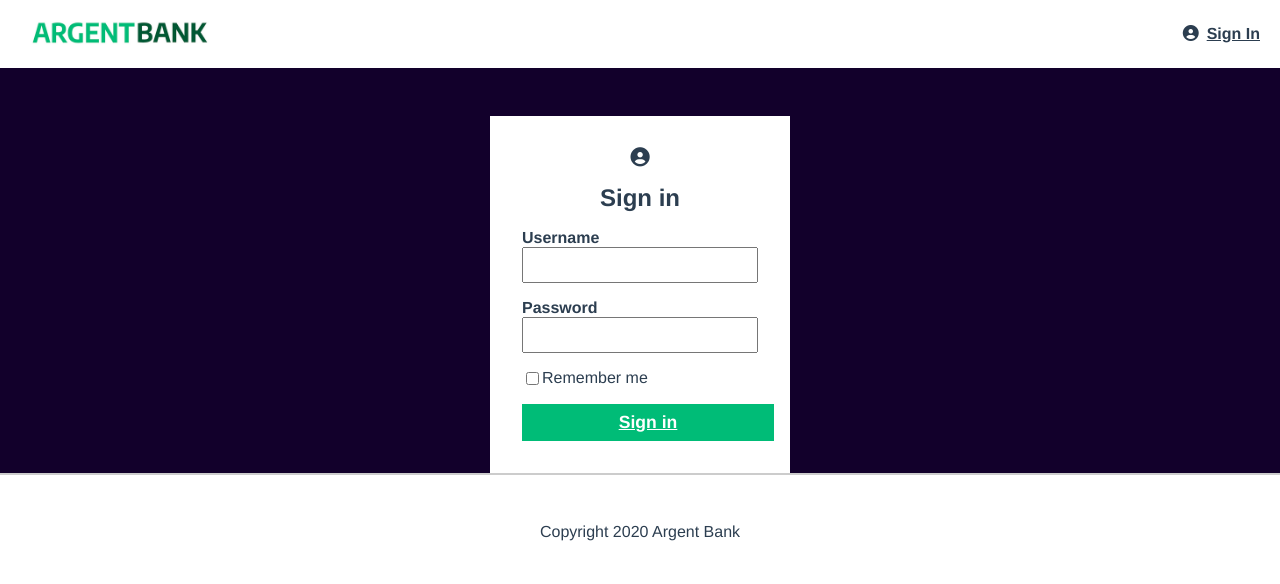
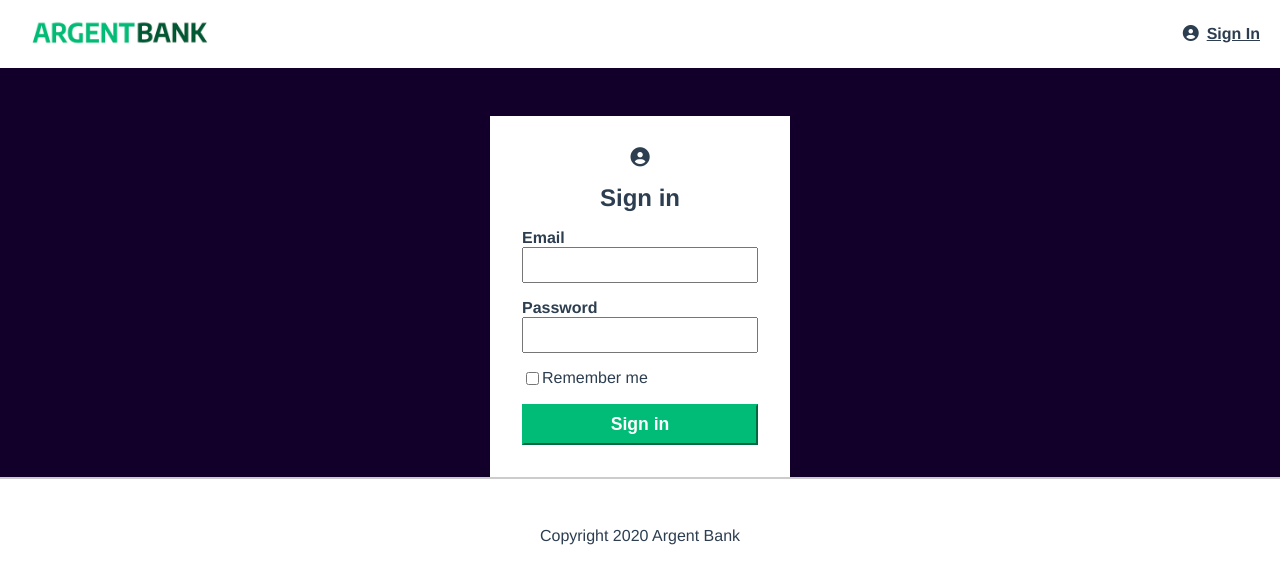
Before and after one commit to Axido545/argent-bank, a React (Vite) app: page /login in a window 1280 px wide. Shown: the top 584 px of the page. Built offline with nearby package versions, Linux system fonts and the light colour scheme.

Commit message:
api error 404

```diff
--- a/src/components/form/Form.jsx
+++ b/src/components/form/Form.jsx
@@ -1,17 +1,29 @@
 import "./form.css"
+import { loginAsync } from "../../redux/authSlice"
+import { useDispatch } from "react-redux";
+import { useState } from "react";
+
 export default function Form() {
+    const dispatch = useDispatch()
+    const [email, setEmail] = useState("");
+    const [password, setPassword] = useState("");
+
+    const handleSubmit = (e) => {
+        e.preventDefault();
+        console.log('test')
+        dispatch(loginAsync({ email, password }));
+    };
+
     return <form className="form-content">
         <i className="fa fa-user-circle login-icon"></i>
         <h1 className="form-title">Sign in</h1>
         <div className="input-wrapper">
-            <label htmlFor="username">Username</label>
-            <input name="username" />
-        </div>
+            <label htmlFor="email">Email</label>
+            <input name="email" value={email} onChange={(e) => setEmail(e.target.value)} />        </div>
         <div className="input-wrapper">
             <label htmlFor="password">Password</label>
 
-            <input name="password" />
-        </div>
+            <input name="password" type="password" value={password} onChange={(e) => setPassword(e.target.value)} />        </div>
 
         <div className="input-remember">
             <input
@@ -21,7 +33,7 @@ export default function Form() {
             /><label htmlFor="remember-me">Remember me</label>
 
         </div>
-        <a className="login-button" href="/dashboard">Sign in</a>
+        <button onClick={handleSubmit} className="login-button" href="/dashboard">Sign in</button>
     </form>
 
 }
--- a/src/redux/authSlice.js
+++ b/src/redux/authSlice.js
@@ -1,4 +1,10 @@
-import { createSlice } from "@reduxjs/toolkit";
+import { createSlice, createAsyncThunk } from "@reduxjs/toolkit";
+import { getLogin } from "../services/api";
+
+export const loginAsync = createAsyncThunk("auth/login", async ({ email, password }) => {
+    const response = await getLogin(email, password);
+    return response.body;
+});
 
 const authSlice = createSlice({
     name: "auth",
```
